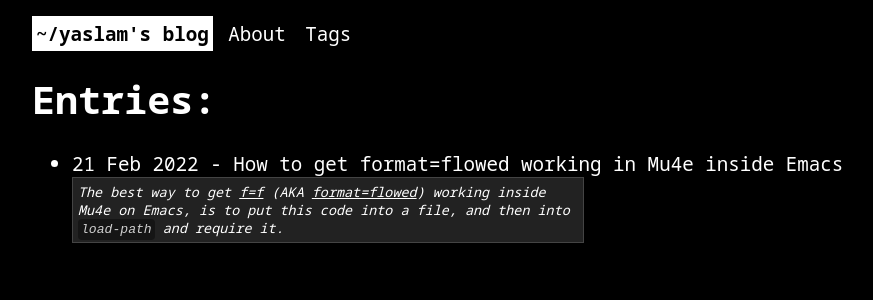
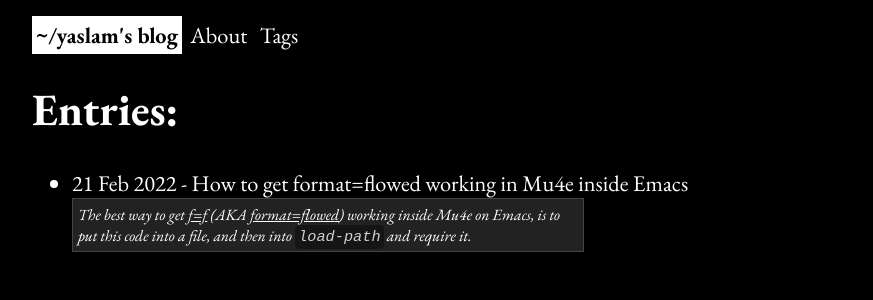
Before and after one commit to yusi1/yaslamblog, a Jekyll site: the page built from index.html, in a window 1280 px wide. Shown: the top 300 px of the page, without its empty margins (8-881 px from the left). Built offline with Jekyll 4.4.1, drawn with Linux system fonts in a browser that asks for light colours.

Commit message:
main.sass: Change the main body font to EB Garamond
At font size 140%.

```diff
--- a/_sass/main.sass
+++ b/_sass/main.sass
@@ -1,6 +1,6 @@
 body
-  font-family: "Noto Sans Mono"
-  font-size: 120%
+  font-family: "EB Garamond"
+  font-size: 140%
   background-color: black
   color: white
   margin: 20px auto
```
